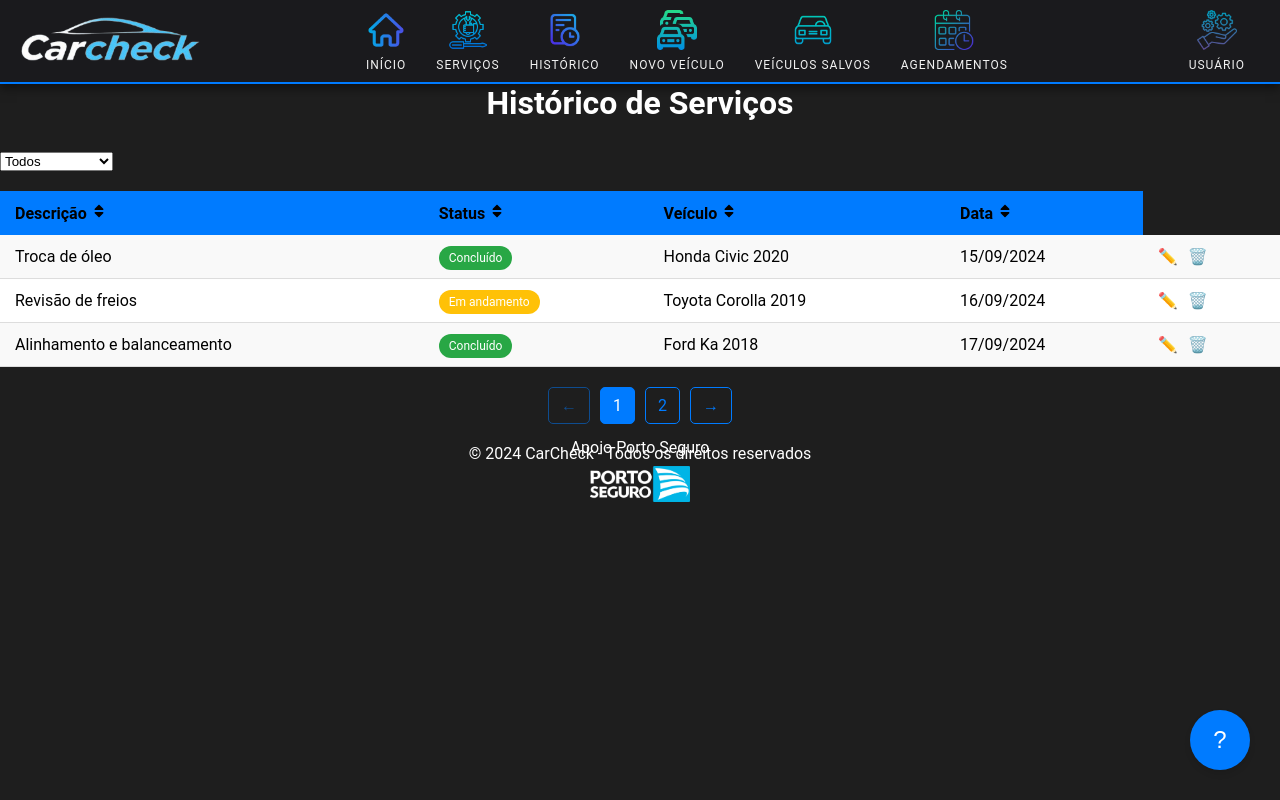
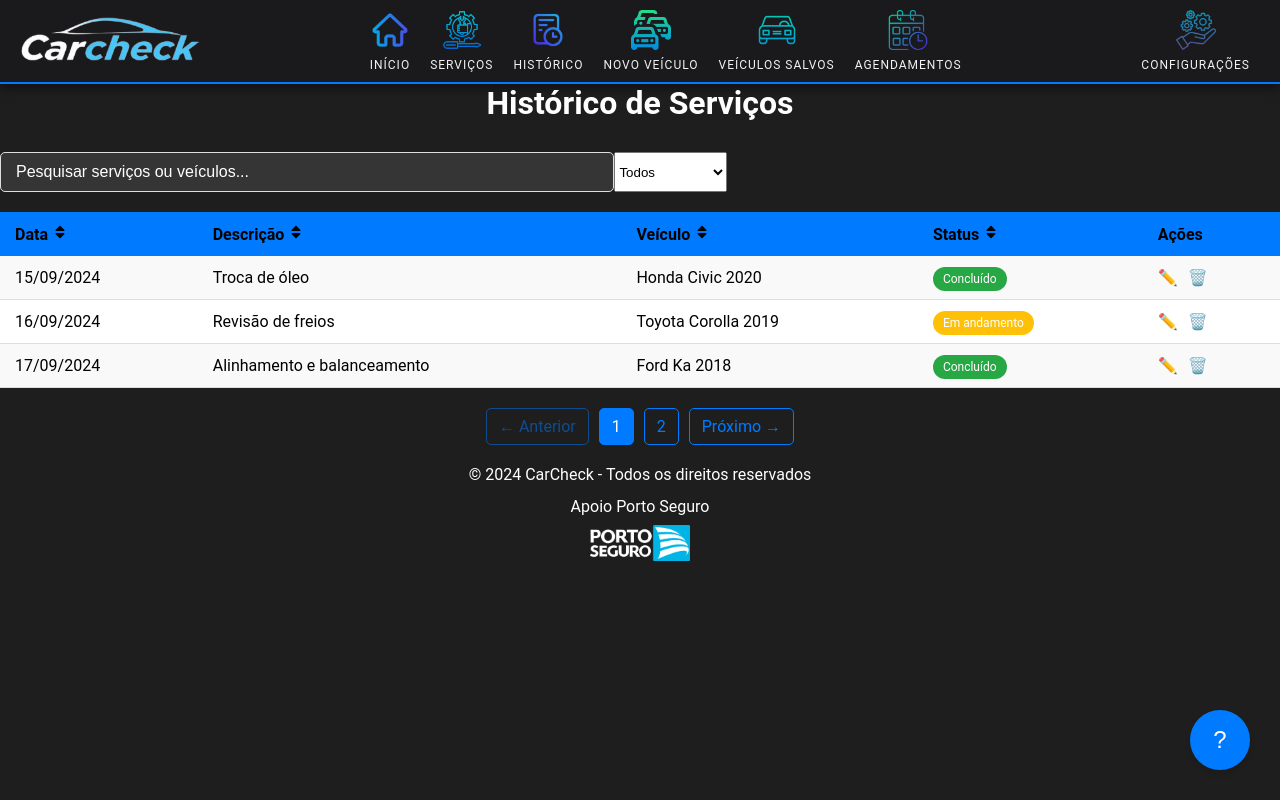
Before and after one commit to Cruz-011/NEXT, a React (Vite) app: page /historico in a window 1280 px wide. Built offline with nearby package versions, Linux system fonts and the light colour scheme.

Commit message:
correcoes

```diff
--- a/src/Components/Cabecalho.tsx
+++ b/src/Components/Cabecalho.tsx
@@ -24,6 +24,7 @@ const Container = styled.div`
   @media (max-width: 768px) {
     flex-direction: column; /* Alinha os itens em coluna em telas menores */
     align-items: center; /* Centraliza os itens */
+    padding-top: 20px; /* Adiciona mais espaço no topo */
   }
 `;
 
@@ -44,7 +45,7 @@ const Menu = styled.nav`
 `;
 
 const NavItem = styled.div`
-  margin: 0 15px;
+  margin: 0 10px; /* Reduz a distância entre os ícones */
   display: flex;
   flex-direction: column;
   align-items: center;
@@ -72,11 +73,13 @@ const NavIcon = styled.img`
   @media (max-width: 768px) {
     width: 35px;
     height: 35px;
+     margin-top: 20px;
   }
 
   @media (max-width: 480px) {
     width: 30px;
     height: 30px;
+    margin-top: 20px;
   }
 `;
 
@@ -105,14 +108,10 @@ const ConfigContainer = styled.div`
   align-items: center;
   cursor: pointer;
   transition: transform 0.3s ease-in-out;
-  margin: 0 15px; /* Adiciona margem para separar do item anterior */
-
-  &:hover {
-    transform: scale(1.1);
-  }
+  margin: 0 10px; /* Reduz a distância entre o item anterior */
 
   @media (max-width: 768px) {
-    margin-top: 10px;
+    margin-top: 20px; /* Adiciona mais espaço no topo em telas menores */
   }
 `;
 
@@ -283,15 +282,15 @@ const Cabecalho: React.FC = () => {
           </NavItem>
         </Menu>
 
-        {/* Configurações do Usuário */}
+        {/* Ícone de Configuração */}
         <ConfigContainer ref={configRef} onClick={toggleDropdown}>
-          <ConfigIcon src="/imagens/configuracoes.png" alt="Configurações" />
-          <ConfigText>{userName}</ConfigText>
+          <ConfigIcon src="/imagens/configuracoes.png" alt="Configuração" />
+          <ConfigText>Configurações</ConfigText>
           {isDropdownOpen && (
             <DropdownMenu>
-              <DropdownItem onClick={handleChangeName}>Alterar Nome</DropdownItem>
+              <DropdownItem onClick={handleChangeName}>Alterar nome</DropdownItem>
+              <DropdownItem onClick={handlemecanico}>Mecânico</DropdownItem>
               <DropdownItem onClick={handleLogout}>Sair</DropdownItem>
-              <DropdownItem onClick={handlemecanico}>Mecânico</DropdownItem>
             </DropdownMenu>
           )}
         </ConfigContainer>
--- a/src/Components/Rodape.tsx
+++ b/src/Components/Rodape.tsx
@@ -36,7 +36,7 @@ function Rodape() {
       {/* Conteúdo da sua página aqui */}
       <FooterContainer>
         <p>&copy; 2024 CarCheck - Todos os direitos reservados</p>
-        <SupportContainer>
+        <SupportContainer><br /><br />
           <p>Apoio Porto Seguro</p>
           <br />
           <PortoSeguroLogo src="/imagens/porto.png" />
--- a/src/assets/historicoservicos.module.css
+++ /dev/null
@@ -1,29 +0,0 @@
-.historicoServicos {
-  padding: 20px;
-}
-
-.historicoServicos h1 {
-  color: white;
-  text-align: center;
-  margin-bottom: 20px;
-}
-
-table {
-  background-color: transparent;
-  width: 100%;
-  border-collapse: collapse;
-}
-
-table, th, td {
-
-  border: 2px solid #ddd;
-}
-
-th, td {
-  padding: 12px;
-  text-align: left;
-}
-
-th {
-  background-color: transparent;
-}
--- a/src/routes/AgendamentosRealizados.tsx
+++ b/src/routes/AgendamentosRealizados.tsx
@@ -17,11 +17,17 @@ const MainContainer = styled.div`
 const ContentContainer = styled.div`
   max-width: 1500px;
   margin: 20px;
+  width: 100%; /* Adicionado para largura total */
 `;
 
 const Title = styled.h1`
   color: #0033a0;
   text-align: center;
+  font-size: 24px; /* Tamanho da fonte ajustado */
+
+  @media (max-width: 600px) {
+    font-size: 20px; /* Tamanho da fonte em telas menores */
+  }
 `;
 
 const TableContainer = styled.div`
@@ -36,6 +42,10 @@ const StyledTable = styled.table`
   width: 100%;
   border-collapse: collapse;
   min-width: 900px;
+
+  @media (max-width: 900px) {
+    min-width: 100%; /* Ajusta a largura mínima em telas menores */
+  }
 `;
 
 const StyledThead = styled.thead`
@@ -47,6 +57,11 @@ const StyledTh = styled.th`
   padding: 14px 16px;
   text-align: left;
   font-weight: bold;
+
+  @media (max-width: 600px) {
+    padding: 10px; /* Ajusta o padding em telas menores */
+    font-size: 14px; /* Tamanho da fonte em telas menores */
+  }
 `;
 
 const StyledTbody = styled.tbody`
@@ -67,6 +82,11 @@ const StyledTd = styled.td`
   padding: 14px 16px;
   border-bottom: 1px solid #ddd;
   color: #333;
+
+  @media (max-width: 600px) {
+    padding: 10px; /* Ajusta o padding em telas menores */
+    font-size: 14px; /* Tamanho da fonte em telas menores */
+  }
 `;
 
 const ActionButtons = styled.div`
@@ -90,6 +110,10 @@ const NoAgendamentos = styled.p`
   text-align: center;
   color: #333;
   font-size: 18px;
+
+  @media (max-width: 600px) {
+    font-size: 16px; /* Tamanho da fonte em telas menores */
+  }
 `;
 
 const DetailsContainer = styled.div`
@@ -99,12 +123,20 @@ const DetailsContainer = styled.div`
   box-shadow: 0 4px 6px rgba(0, 0, 0, 0.1);
   margin-top: 20px;
   position: relative;
+
+  @media (max-width: 600px) {
+    padding: 15px; /* Ajusta o padding em telas menores */
+  }
 `;
 
 const DetailItem = styled.p`
   margin: 10px 0;
   color: #333;
   font-size: 16px;
+
+  @media (max-width: 600px) {
+    font-size: 14px; /* Tamanho da fonte em telas menores */
+  }
 `;
 
 const CloseButton = styled.button`
--- a/src/routes/HistoricoServicos.tsx
+++ b/src/routes/HistoricoServicos.tsx
@@ -1,5 +1,3 @@
-// ../Pages/HistoricoServicos.tsx
-
 import React, { useState, useMemo, useCallback } from 'react';
 import Cabecalho from '../Components/Cabecalho';
 import styled from 'styled-components';
@@ -293,20 +291,12 @@ const HistoricoServicos: React.FC = () => {
     return sortableItems;
   }, [filteredServicos, sortConfig]);
 
-  // Lógica de Paginação
-  const pageCount = Math.ceil(sortedServicos.length / itemsPerPage);
-  const currentItems = useMemo(() => {
-    const start = currentPage * itemsPerPage;
-    const end = start + itemsPerPage;
-    return sortedServicos.slice(start, end);
+  const paginatedServicos = useMemo(() => {
+    const startIndex = currentPage * itemsPerPage;
+    return sortedServicos.slice(startIndex, startIndex + itemsPerPage);
   }, [currentPage, sortedServicos]);
 
-  const handlePageClick = (data: { selected: number }) => {
-    setCurrentPage(data.selected);
-  };
-
-  // Função para Ordenação
-  const requestSort = (key: keyof Servico) => {
+  const handleSort = (key: keyof Servico) => {
     let direction: 'ascending' | 'descending' = 'ascending';
     if (sortConfig && sortConfig.key === key && sortConfig.direction === 'ascending') {
       direction = 'descending';
@@ -314,18 +304,29 @@ const HistoricoServicos: React.FC = () => {
     setSortConfig({ key, direction });
   };
 
-  // Função para Abrir Modal de Ajuda
-  const toggleHelpModal = () => {
-    setIsHelpModalOpen(prev => !prev);
+  // Lógica de Paginação
+  const pageCount = Math.ceil(sortedServicos.length / itemsPerPage);
+
+  const handlePageClick = (data: { selected: number }) => {
+    setCurrentPage(data.selected);
   };
+
+  // Funções para o Modal de Ajuda
+  const openHelpModal = () => setIsHelpModalOpen(true);
+  const closeHelpModal = () => setIsHelpModalOpen(false);
 
   return (
     <MainContainer>
+      <ToastContainer />
       <Cabecalho />
       <Title>Histórico de Serviços</Title>
-
       <SearchFilterContainer>
-
+        <InputSelectStyle
+          type="text"
+          placeholder="Pesquisar serviços ou veículos..."
+          value={searchTerm}
+          onChange={handleSearchChange}
+        />
         <StatusFilter value={statusFilter} onChange={handleStatusFilterChange}>
           <option value="Todos">Todos</option>
           <option value="Concluído">Concluído</option>
@@ -333,38 +334,38 @@ const HistoricoServicos: React.FC = () => {
           <option value="Em andamento">Em andamento</option>
         </StatusFilter>
       </SearchFilterContainer>
-
       <TableContainer>
         <StyledTable>
           <StyledThead>
             <tr>
-              <StyledTh isSorted={sortConfig?.key === 'descricao'} sortDirection={sortConfig?.direction || ''} onClick={() => requestSort('descricao')}>
+              <StyledTh isSorted={sortConfig?.key === 'data'} sortDirection={sortConfig?.direction || ''} onClick={() => handleSort('data')}>
+                Data {sortConfig?.key === 'data' ? (sortConfig.direction === 'ascending' ? <FaSortUp /> : <FaSortDown />) : <FaSort />}
+              </StyledTh>
+              <StyledTh isSorted={sortConfig?.key === 'descricao'} sortDirection={sortConfig?.direction || ''} onClick={() => handleSort('descricao')}>
                 Descrição {sortConfig?.key === 'descricao' ? (sortConfig.direction === 'ascending' ? <FaSortUp /> : <FaSortDown />) : <FaSort />}
               </StyledTh>
-              <StyledTh isSorted={sortConfig?.key === 'status'} sortDirection={sortConfig?.direction || ''} onClick={() => requestSort('status')}>
+              <StyledTh isSorted={sortConfig?.key === 'veiculo'} sortDirection={sortConfig?.direction || ''} onClick={() => handleSort('veiculo')}>
+                Veículo {sortConfig?.key === 'veiculo' ? (sortConfig.direction === 'ascending' ? <FaSortUp /> : <FaSortDown />) : <FaSort />}
+              </StyledTh>
+              <StyledTh isSorted={sortConfig?.key === 'status'} sortDirection={sortConfig?.direction || ''} onClick={() => handleSort('status')}>
                 Status {sortConfig?.key === 'status' ? (sortConfig.direction === 'ascending' ? <FaSortUp /> : <FaSortDown />) : <FaSort />}
               </StyledTh>
-              <StyledTh isSorted={sortConfig?.key === 'veiculo'} sortDirection={sortConfig?.direction || ''} onClick={() => requestSort('veiculo')}>
-                Veículo {sortConfig?.key === 'veiculo' ? (sortConfig.direction === 'ascending' ? <FaSortUp /> : <FaSortDown />) : <FaSort />}
-              </StyledTh>
-              <StyledTh isSorted={sortConfig?.key === 'data'} sortDirection={sortConfig?.direction || ''} onClick={() => requestSort('data')}>
-                Data {sortConfig?.key === 'data' ? (sortConfig.direction === 'ascending' ? <FaSortUp /> : <FaSortDown />) : <FaSort />}
-              </StyledTh>
+              <StyledTh>Ações</StyledTh>
             </tr>
           </StyledThead>
           <StyledTbody>
-            {currentItems.map((servico, index) => (
+            {paginatedServicos.map((servico, index) => (
               <StyledTr key={servico.id} isEven={index % 2 === 0}>
+                <StyledTd>{servico.data}</StyledTd>
                 <StyledTd>{servico.descricao}</StyledTd>
+                <StyledTd>{servico.veiculo}</StyledTd>
                 <StyledTd>
                   <StatusBadge status={servico.status}>{servico.status}</StatusBadge>
                 </StyledTd>
-                <StyledTd>{servico.veiculo}</StyledTd>
-                <StyledTd>{servico.data}</StyledTd>
                 <StyledTd>
                   <ActionButtons>
-                    <IconButton onClick={() => toast.info(`Editando serviço: ${servico.descricao}`)}>✏️</IconButton>
-                    <IconButton onClick={() => toast.error(`Excluindo serviço: ${servico.descricao}`)}>🗑️</IconButton>
+                    <IconButton onClick={() => toast.info(`Editando ${servico.descricao}`)}>✏️</IconButton>
+                    <IconButton onClick={() => toast.error(`Excluindo ${servico.descricao}`)}>🗑️</IconButton>
                   </ActionButtons>
                 </StyledTd>
               </StyledTr>
@@ -372,35 +373,34 @@ const HistoricoServicos: React.FC = () => {
           </StyledTbody>
         </StyledTable>
       </TableContainer>
-
       <PaginationContainer>
         <ReactPaginate
-          previousLabel={'←'}
-          nextLabel={'→'}
+          previousLabel={'← Anterior'}
+          nextLabel={'Próximo →'}
           pageCount={pageCount}
           onPageChange={handlePageClick}
           containerClassName={'pagination'}
+          activeClassName={'selected'}
           pageClassName={'page'}
           previousClassName={'page'}
           nextClassName={'page'}
-          activeClassName={'selected'}
           disabledClassName={'disabled'}
         />
       </PaginationContainer>
-
-      <HelpButton onClick={toggleHelpModal}>?</HelpButton>
-
-      {/* Modal de Ajuda */}
+      <HelpButton onClick={openHelpModal}>?</HelpButton>
       <ModalOverlay isVisible={isHelpModalOpen}>
         <ModalContent>
-          <CloseButton onClick={toggleHelpModal}>×</CloseButton>
+          <CloseButton onClick={closeHelpModal}>×</CloseButton>
           <h2>Ajuda</h2>
-          <p>Este é o histórico de serviços realizados. Você pode buscar por descrição ou veículo e filtrar pelo status do serviço.</p>
-          <p>Clique nos ícones para editar ou excluir um serviço.</p>
+          <p>Esta página mostra o histórico de serviços realizados. Você pode:</p>
+          <ul>
+            <li>Pesquisar serviços e veículos.</li>
+            <li>Filtrar por status dos serviços.</li>
+            <li>Ordenar a tabela por data, descrição, veículo e status.</li>
+            <li>Clicar nos ícones de edição ou exclusão para modificar ou remover um serviço.</li>
+          </ul>
         </ModalContent>
       </ModalOverlay>
-
-      <ToastContainer />
     </MainContainer>
   );
 };
--- a/src/routes/realizaragendamento.tsx
+++ b/src/routes/realizaragendamento.tsx
@@ -279,7 +279,6 @@ const AgendarServico = () => {
           </FormContainer>
         </Modal>
       )}
-      <Rodape />
     </MainContainer>
   );
 };
```
Also changed, not shown: src/Components/StyledComponents.ts (added, +86 -0 lines).
